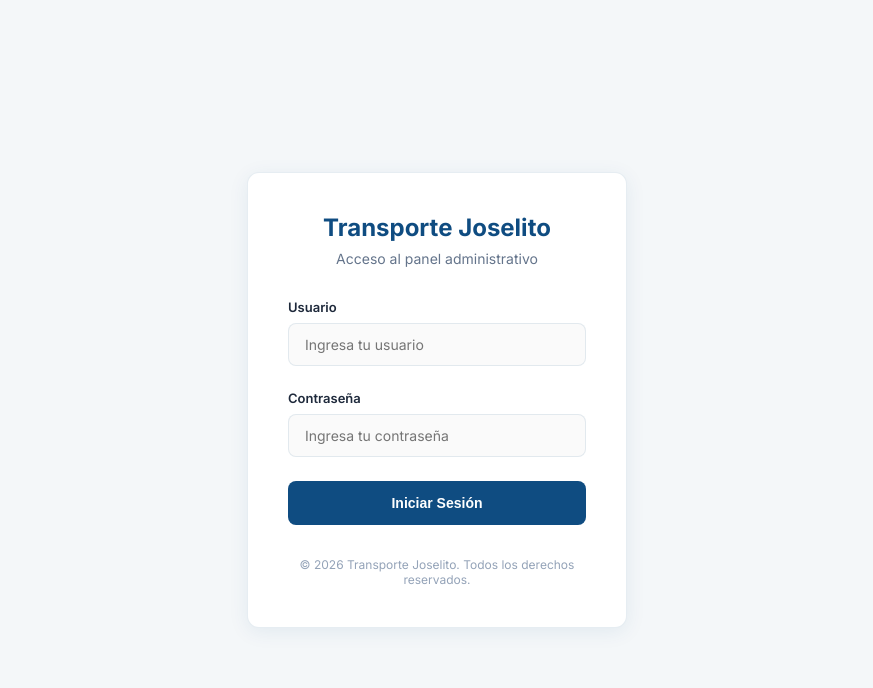
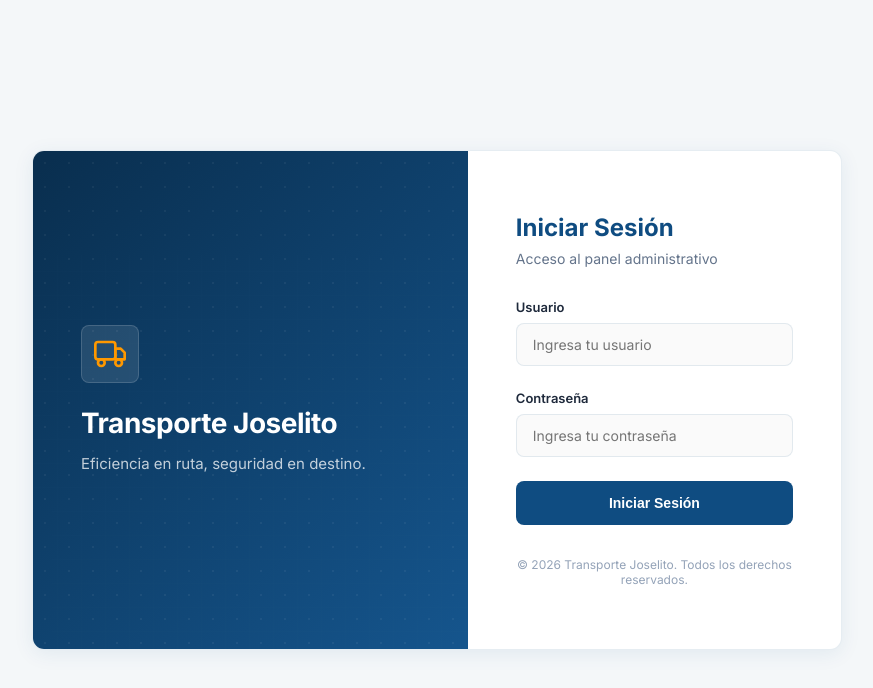
Before and after one commit to Zhiphyr/sistema_joselito, a website: page frontend/login.html in a window 1280 px wide. Shown: the whole page, without its empty margins (203-1076 px from the left). Drawn offline with Linux system fonts and the light colour scheme; some packages are replaced by stand-ins of ours; a script that the page names is missing.

Commit message:
Modificacion de Login

```diff
--- a/frontend/css/login.css
+++ b/frontend/css/login.css
@@ -38,20 +38,90 @@ body {
 
 .login-wrapper {
     width: 100%;
-    max-width: 420px;
+    max-width: 850px;
     padding: 20px;
+    transition: max-width 0.3s ease;
 }
 
 .login-container {
     background: var(--surface-card);
     border-radius: var(--radius-lg);
     box-shadow: var(--shadow-card);
-    padding: 40px;
     border: 1px solid var(--border-subtle);
+    display: flex;
+    overflow: hidden;
+    min-height: 500px;
+}
+
+/* Columna Izquierda: Panel Visual */
+.login-visual {
+    flex: 1.1;
+    background: linear-gradient(135deg, #092e4e 0%, #15558d 100%);
+    position: relative;
+    padding: 48px;
+    display: flex;
+    flex-direction: column;
+    justify-content: center;
+    align-items: flex-start;
+    color: #ffffff;
+    overflow: hidden;
+}
+
+.login-visual::before {
+    content: '';
+    position: absolute;
+    inset: 0;
+    opacity: 0.05;
+    background-image: radial-gradient(circle, #fff 1px, transparent 1px),
+                      linear-gradient(to right, rgba(255,255,255,0.1) 1px, transparent 1px),
+                      linear-gradient(to bottom, rgba(255,255,255,0.1) 1px, transparent 1px);
+    background-size: 24px 24px;
+}
+
+.visual-content {
+    position: relative;
+    z-index: 2;
+}
+
+.visual-logo {
+    display: inline-flex;
+    padding: 12px;
+    background: rgba(255, 255, 255, 0.1);
+    border-radius: var(--radius-md);
+    margin-bottom: 24px;
+    border: 1px solid rgba(255, 255, 255, 0.15);
+}
+
+.visual-logo svg {
+    width: 32px;
+    height: 32px;
+    stroke: #ff9800; /* Naranja de seguridad vial */
+}
+
+.login-visual h2 {
+    font-size: 28px;
+    font-weight: 700;
+    margin-bottom: 12px;
+    line-height: 1.2;
+    letter-spacing: -0.5px;
+}
+
+.login-visual p {
+    font-size: 15px;
+    color: rgba(255, 255, 255, 0.75);
+    line-height: 1.5;
+}
+
+/* Columna Derecha: Formulario */
+.login-form-side {
+    flex: 0.9;
+    padding: 48px;
+    display: flex;
+    flex-direction: column;
+    justify-content: center;
 }
 
 .login-header {
-    text-align: center;
     margin-bottom: 32px;
 }
 
@@ -155,3 +225,22 @@ body {
 @keyframes spin {
     to { transform: rotate(360deg); }
 }
+
+@media (max-width: 768px) {
+    .login-wrapper {
+        max-width: 420px;
+    }
+
+    .login-container {
+        flex-direction: column;
+        min-height: auto;
+    }
+
+    .login-visual {
+        display: none;
+    }
+
+    .login-form-side {
+        padding: 32px 24px;
+    }
+}
--- a/frontend/login.html
+++ b/frontend/login.html
@@ -13,8 +13,27 @@
 <body>
     <div class="login-wrapper">
         <div class="login-container">
+            <!-- Columna Izquierda: Panel Visual -->
+            <div class="login-visual">
+                <div class="visual-overlay"></div>
+                <div class="visual-content">
+                    <div class="visual-logo">
+                        <svg viewBox="0 0 24 24" fill="none" stroke="currentColor" stroke-width="2" stroke-linecap="round" stroke-linejoin="round">
+                            <rect x="1" y="3" width="15" height="13" rx="2" ry="2"></rect>
+                            <polygon points="16 8 20 8 23 11 23 16 16 16 16 8"></polygon>
+                            <circle cx="5.5" cy="18.5" r="2.5"></circle>
+                            <circle cx="18.5" cy="18.5" r="2.5"></circle>
+                        </svg>
+                    </div>
+                    <h2>Transporte Joselito</h2>
+                    <p>Eficiencia en ruta, seguridad en destino.</p>
+                </div>
+            </div>
+
+            <!-- Columna Derecha: Formulario de Login -->
+            <div class="login-form-side">
                 <div class="login-header">
-                <h1>Transporte Joselito</h1>
+                    <h1>Iniciar Sesión</h1>
                     <p>Acceso al panel administrativo</p>
                 </div>
 
@@ -41,6 +60,7 @@
                 </div>
             </div>
         </div>
+    </div>
 
     <script src="js/login.js"></script>
 </body>
```
Lines whose indentation alone changed are shown as unchanged.
